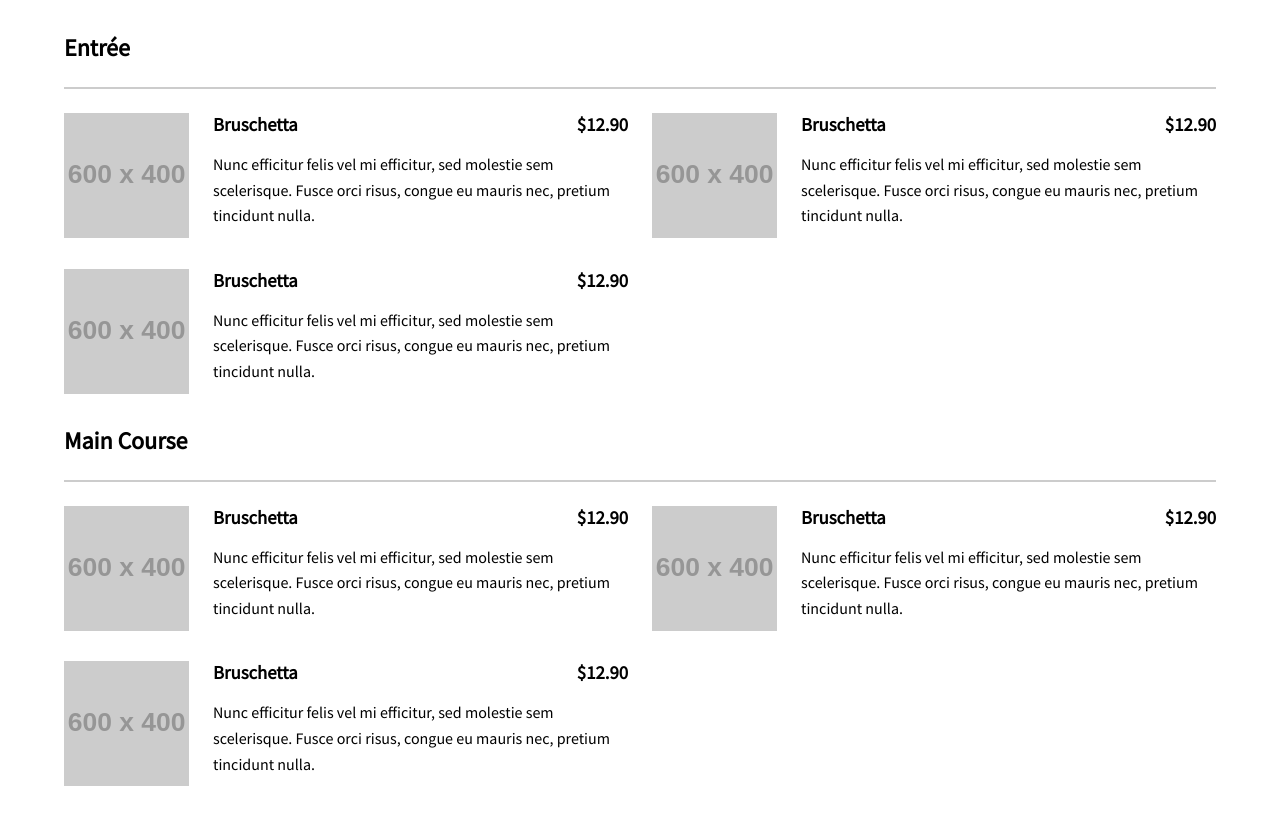
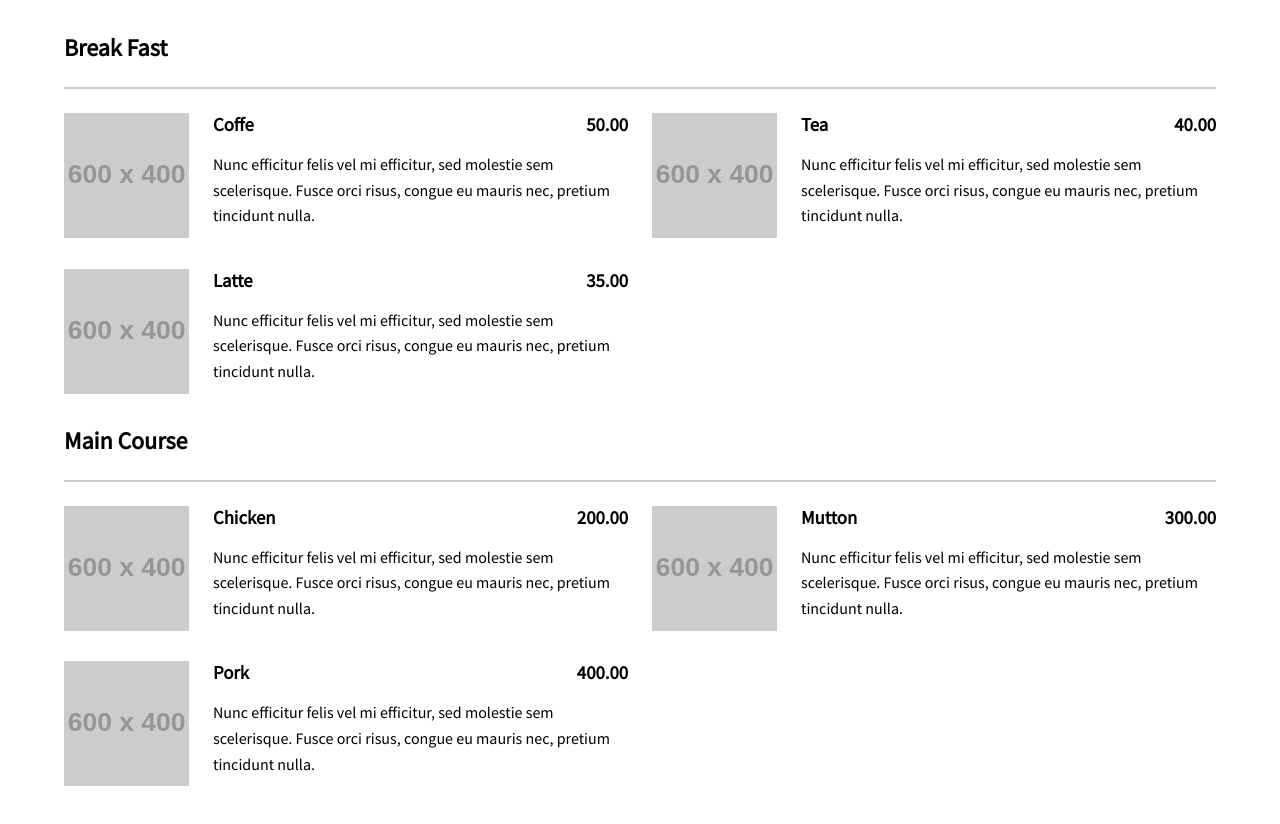
Before and after one commit to soumikNath/Menu, a website built with Parcel: page index.html in a window 1280 px wide. Built offline with nearby package versions, Linux system fonts and the light colour scheme; placeholder pictures from the web are drawn by us.

Commit message:
Update index.html

```diff
--- a/index.html
+++ b/index.html
@@ -19,7 +19,7 @@
   <body>
     <main class="container">
       <div class="menu">
-        <h2 class="menu-group-heading">Entrée</h2>
+        <h2 class="menu-group-heading">Break Fast</h2>
         <div class="menu-group">
           <div class="menu-item">
             <img
@@ -29,8 +29,8 @@
             />
             <div class="menu-item-text">
               <h3 class="menu-item-heading">
-                <span class="menu-item-name">Bruschetta</span>
-                <span class="menu-item-price">$12.90</span>
+                <span class="menu-item-name">Coffe</span>
+                <span class="menu-item-price">50.00</span>
               </h3>
               <p class="menu-item-desc">
                 Nunc efficitur felis vel mi efficitur, sed molestie sem
@@ -47,8 +47,8 @@
             />
             <div class="menu-item-text">
               <h3 class="menu-item-heading">
-                <span class="menu-item-name">Bruschetta</span>
-                <span class="menu-item-price">$12.90</span>
+                <span class="menu-item-name">Tea</span>
+                <span class="menu-item-price">40.00</span>
               </h3>
               <p class="menu-item-desc">
                 Nunc efficitur felis vel mi efficitur, sed molestie sem
@@ -65,8 +65,8 @@
             />
             <div class="menu-item-text">
               <h3 class="menu-item-heading">
-                <span class="menu-item-name">Bruschetta</span>
-                <span class="menu-item-price">$12.90</span>
+                <span class="menu-item-name">Latte</span>
+                <span class="menu-item-price">35.00</span>
               </h3>
               <p class="menu-item-desc">
                 Nunc efficitur felis vel mi efficitur, sed molestie sem
@@ -88,8 +88,8 @@
             />
             <div class="menu-item-text">
               <h3 class="menu-item-heading">
-                <span class="menu-item-name">Bruschetta</span>
-                <span class="menu-item-price">$12.90</span>
+                <span class="menu-item-name">Chicken</span>
+                <span class="menu-item-price">200.00</span>
               </h3>
               <p class="menu-item-desc">
                 Nunc efficitur felis vel mi efficitur, sed molestie sem
@@ -106,8 +106,8 @@
             />
             <div class="menu-item-text">
               <h3 class="menu-item-heading">
-                <span class="menu-item-name">Bruschetta</span>
-                <span class="menu-item-price">$12.90</span>
+                <span class="menu-item-name">Mutton</span>
+                <span class="menu-item-price">300.00</span>
               </h3>
               <p class="menu-item-desc">
                 Nunc efficitur felis vel mi efficitur, sed molestie sem
@@ -124,8 +124,8 @@
             />
             <div class="menu-item-text">
               <h3 class="menu-item-heading">
-                <span class="menu-item-name">Bruschetta</span>
-                <span class="menu-item-price">$12.90</span>
+                <span class="menu-item-name">Pork</span>
+                <span class="menu-item-price">400.00</span>
               </h3>
               <p class="menu-item-desc">
                 Nunc efficitur felis vel mi efficitur, sed molestie sem
```
